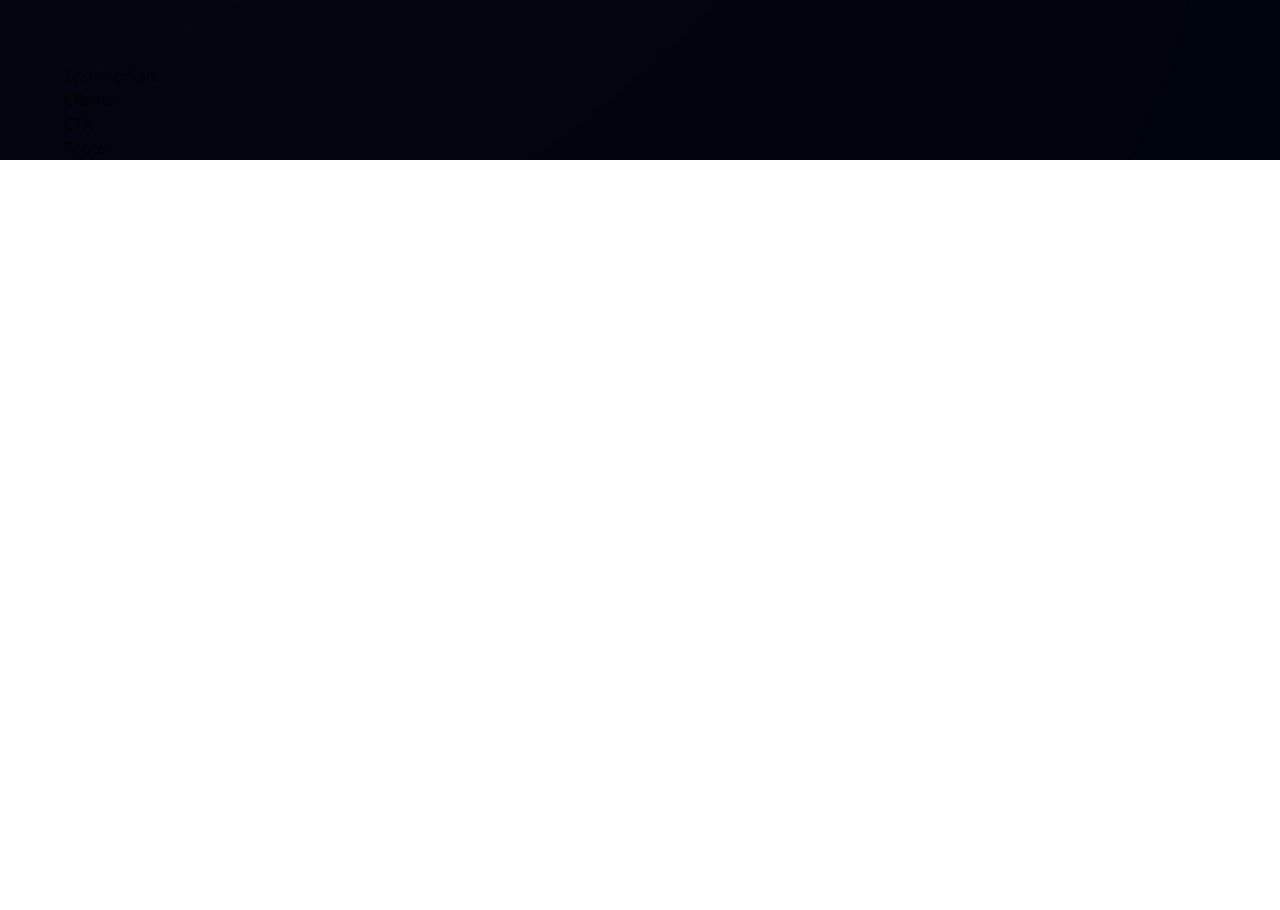
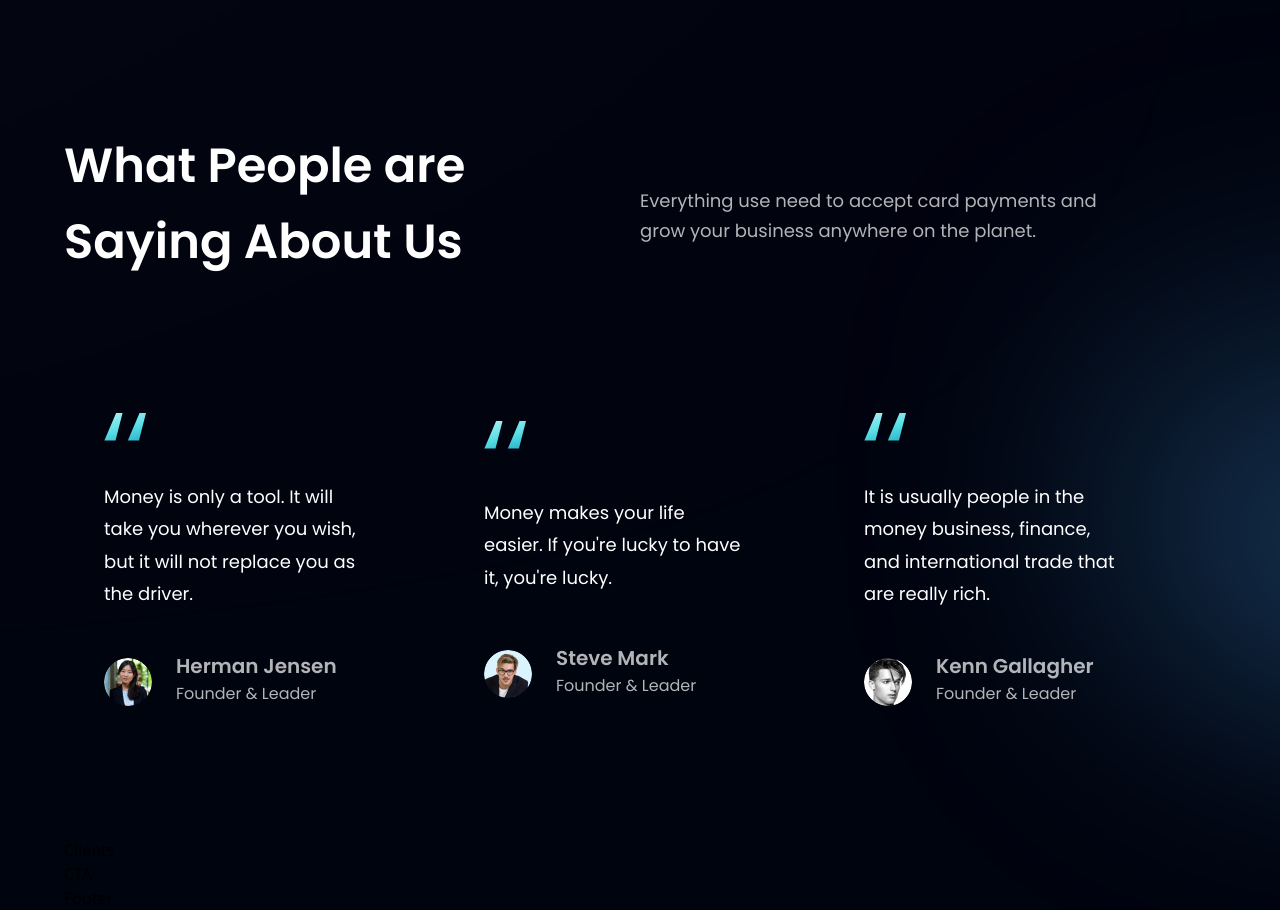
Before and after one commit to BilalKhaalid/bank_modern_app, a React (Vite) app: page / in a window 1280 px wide. Shown: the part 2747-3657 px from the top of the page. Before the commit the page ends 2907 px from the top, so only its background shows below. Built offline with nearby package versions, Linux system fonts and the light colour scheme.

Commit message:
Testimonial section completed + added comments :)

```diff
--- a/src/components/Testimonials.jsx
+++ b/src/components/Testimonials.jsx
@@ -1,9 +1,42 @@
-import React from 'react'
+import React from "react";
+import { feedback } from "../constants";
+import styles, { layout } from "../style";
+import FeedbackCard from "./FeedbackCard";
 
-function Testimonials() {
-  return (
-    <div>Testimonials</div>
-  )
-}
+const Testimonials = () => (
+  <section
+    id="clients"
+    className={`${styles.paddingY} ${styles.flexCenter} flex-col relative`}
+  >
+    {/* creating this self closing div for gradient effect  */}
+    <div className="absolute z-[0] w-[60%] h-[60%] -right-[50%] rounded-full blue__gradient" />
+    {/* creating this below div for containing the heading and paragraph of the testimonial section */}
+    <div
+      className={`w-full flex justify-between items-center md:flex-row flex-col relative  sm:mb-16 mb-6 z-[1]`}
+    >
+      {/* heading of testimonial section */}
+      <h1 className={`${styles.heading2}`}>
+        What People are
+        <br className="sm:block hidden" /> Saying About Us
+      </h1>
+      {/* creating this div for aligning the heading and para graph in two columns */}
+      <div className="w-full md:mt-0 mt-6">
+        {/* paragraph of testimonial section */}
+        <p className={`${styles.paragraph} max-w-[470px] mt-6 text-left`}>
+          Everything use need to accept card payments and grow your business
+          anywhere on the planet.
+        </p>
+      </div>
+    </div>
+    {/* creating this div to map through the feedback info i.e provide content for the feedback card  */}
+    <div className="flex flex-wrap sm:justify-start justify-center relative z-[1] w-full ">
+      {/* mapping through feedback info */}
+      {feedback.map((card) => (
+        // returning the feedback card for all the information of testimonial section
+        <FeedbackCard key={card.id} {...card} />
+      ))}
+    </div>
+  </section>
+);
 
-export default Testimonials
+export default Testimonials;
```
